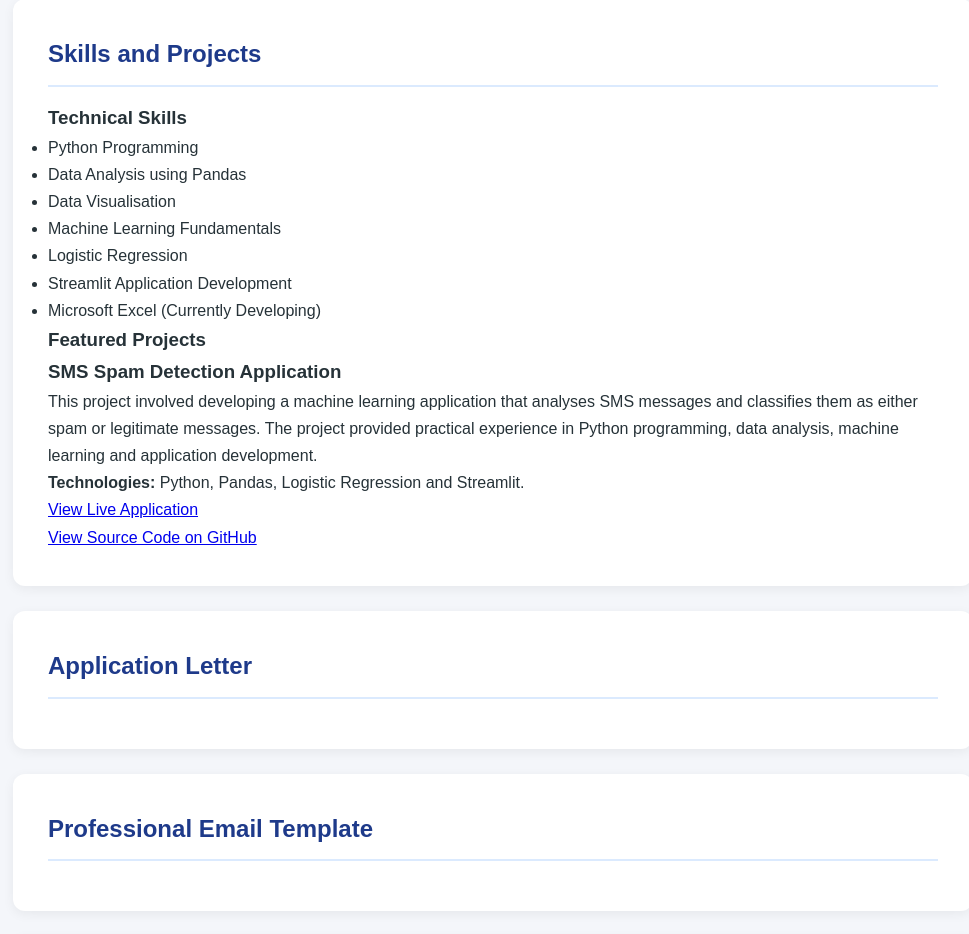
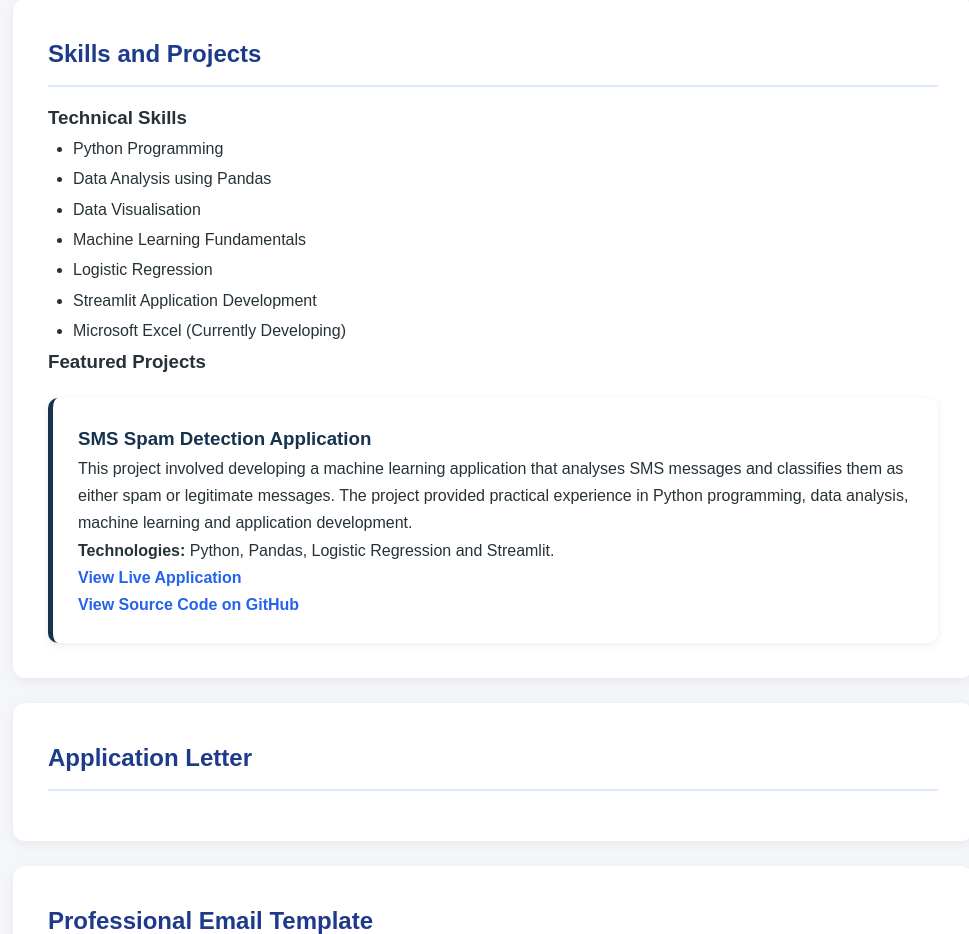
Before and after one commit to motsadiclot-png/css-digital-portfolio, a plain HTML site: page index.html in a window 1280 px wide. Shown: the part 3860-4794 px from the top of the page, without its empty margins (147-1116 px from the left). Drawn offline with Linux system fonts and the light colour scheme.

Commit message:
Update style.css

```diff
--- a/style.css
+++ b/style.css
@@ -146,3 +146,32 @@ footer {
         grid-template-columns: 1fr;
     }
 }
+
+/* Skills and Projects */
+#skills ul {
+    line-height: 1.9;
+    padding-left: 25px;
+}
+
+.project-card {
+    background-color: white;
+    padding: 25px;
+    border-radius: 10px;
+    margin-top: 20px;
+    box-shadow: 0 2px 8px rgba(0, 0, 0, 0.08);
+    border-left: 5px solid #16324f;
+}
+
+.project-card h3 {
+    color: #16324f;
+}
+
+.project-card a {
+    color: #2563eb;
+    text-decoration: none;
+    font-weight: bold;
+}
+
+.project-card a:hover {
+    text-decoration: underline;
+}
```
